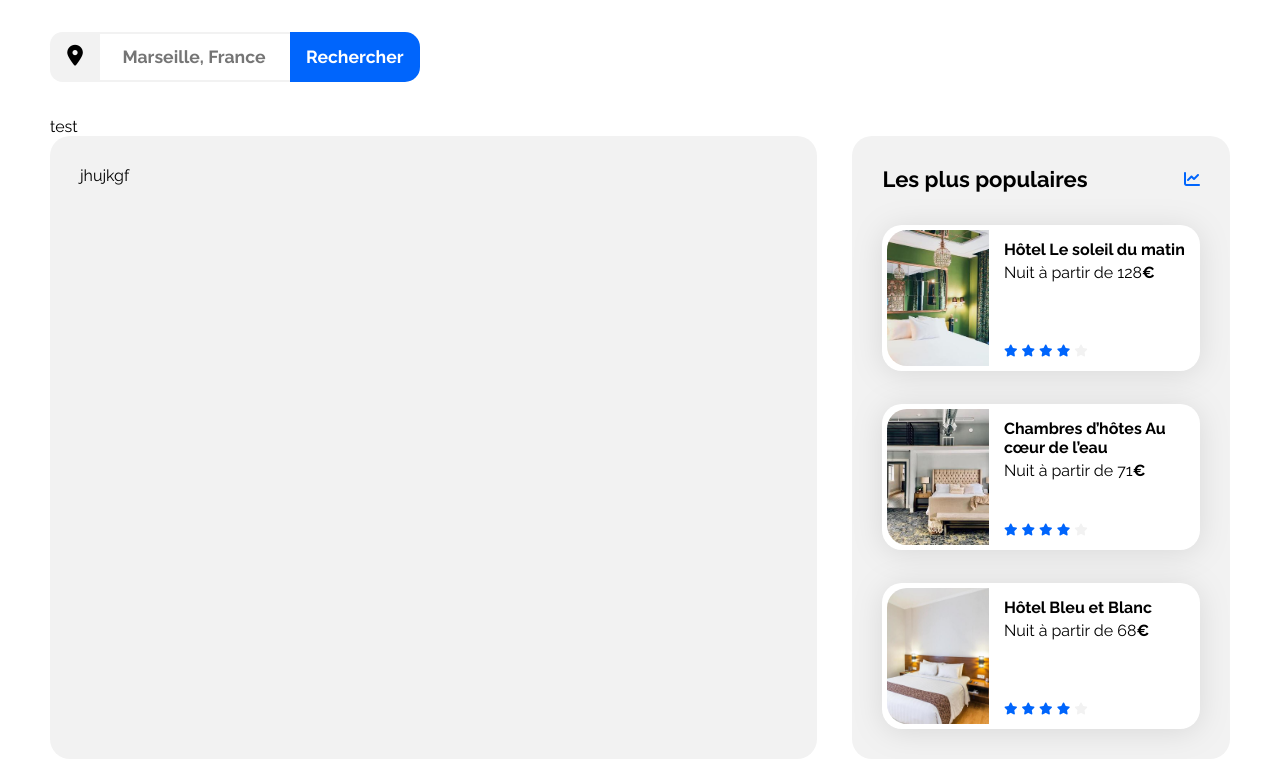
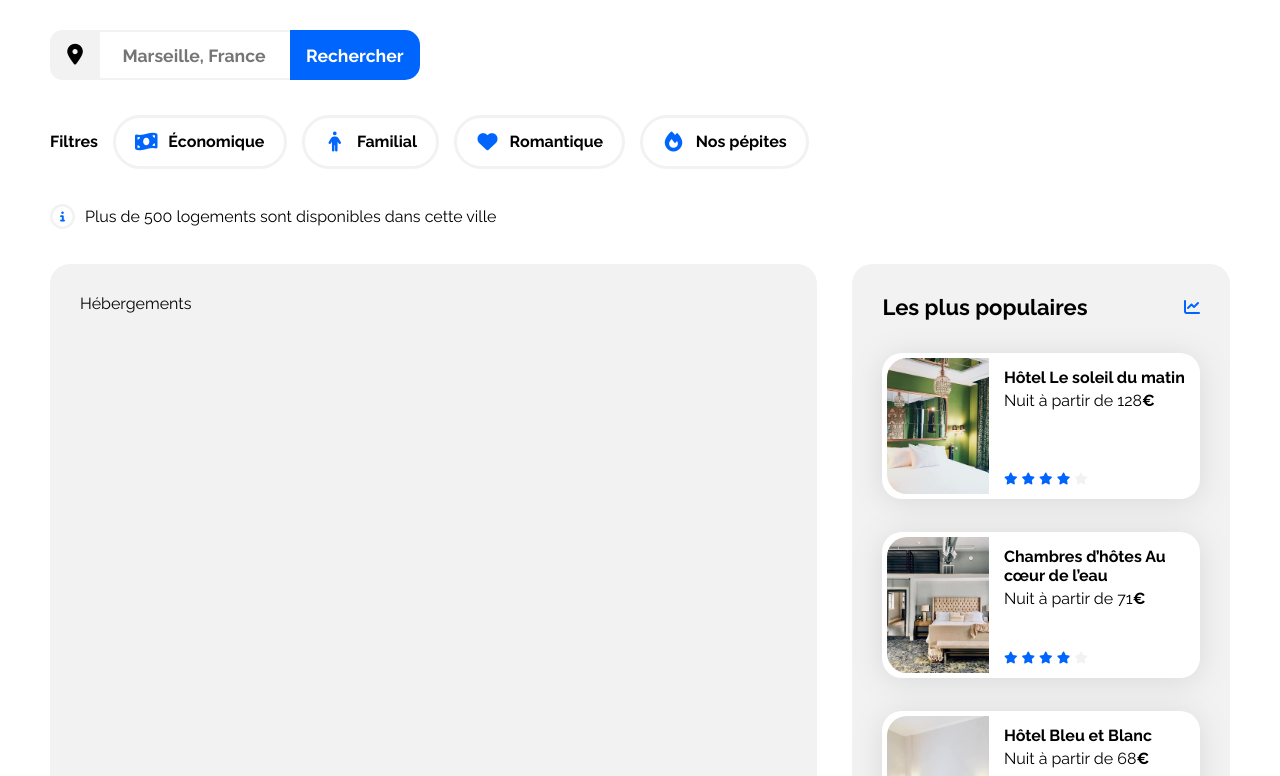
Before and after one commit to h-khribich/P3, a plain HTML site: page index.html in a window 1280 px wide. Shown: the part 173-949 px from the top of the page. Drawn offline with Linux system fonts and the light colour scheme.

Commit message:
Filters added

```diff
--- a/css/style.css
+++ b/css/style.css
@@ -60,7 +60,6 @@ header {
 /****** Nav ***********/
 
 nav {
-  margin-top: 2.3rem;
   display: flex;
   flex-direction: column;
   align-items: flex-start;
@@ -118,6 +117,67 @@ nav p {
   font-size: 1.3rem;
 }
 
+.filters {
+  display: flex;
+  justify-content: flex-start;
+  align-items: center;
+  gap: 15px;
+}
+
+.filters p {
+  margin: 0;
+}
+
+.filters, .filters button {
+  font-size: 1rem;
+  font-weight: bold;
+}
+
+.filters button {
+  padding: 0.8rem 1.2rem;
+  border: var(--main-bg-color) 3px solid;
+  border-radius: 30px;
+  background-color: white;
+  display: flex;
+  align-items: center;
+  cursor: pointer;
+}
+
+.filters button:hover {
+  background-color: #DEEBFF;
+}
+
+.filters .fa-solid {
+  width: 22px;
+  height: 22px;
+  margin-right: 0.7rem;
+  display: flex;
+  align-items: center;
+  justify-content: center;
+  object-fit: contain;
+}
+
+.search-result {
+  display: flex;
+  align-items: center;
+  justify-content: center;
+  gap: 10px;
+  margin-top: 0;
+}
+
+.search-result .fa-light {
+  color: white;
+  border: var(--main-bg-color) 3px solid;
+  border-radius: 50%;
+  background-color: var(--main-color);
+  width: 25px;
+  height: 25px;
+  display: flex;
+  align-items: center;
+  justify-content: center;
+}
+
+
 /****** Main container ***********/
 
 .main-container {
@@ -125,6 +185,9 @@ nav p {
     max-width: 1440px;
     padding: 0 50px;
     box-sizing: border-box;
+    display: flex;
+    flex-direction: column;
+    gap: 35px;
 }
 
 a {
--- a/index.html
+++ b/index.html
@@ -34,14 +34,27 @@
             <input type="text" name="search" placeholder="Marseille, France">
             <button type="submit">Rechercher</button>
           </form>
-          <div>
-            test
+          <div class="filters">
+            <p>Filtres</p>
+            <div>
+              <button><i class="fa-solid fa-lg fa-money-bill-wave"></i>Économique</button>
+            </div>
+            <div>
+              <button><i class="fa-solid fa-lg fa-person"></i></i>Familial</button>
+            </div>
+            <div>
+              <button><i class="fa-solid fa-lg fa-heart"></i></i>Romantique</button>
+            </div>
+            <div>
+              <button><i class="fa-solid fa-lg fa-fire"></i></i>Nos pépites</button>
+            </div>
           </div>
+          <p class="search-result"><i class="fa fa-light fa-circle-info fa-lg"></i>Plus de 500 logements sont disponibles dans cette ville</p>
         </nav>
         <main>
             <div class="hebergements-and-populaires">
                 <section class="hebergements">
-                  jhujkgf
+                  Hébergements
                 </section>
                 <section class="populaires">
                     <div class="populaires-title">
```
